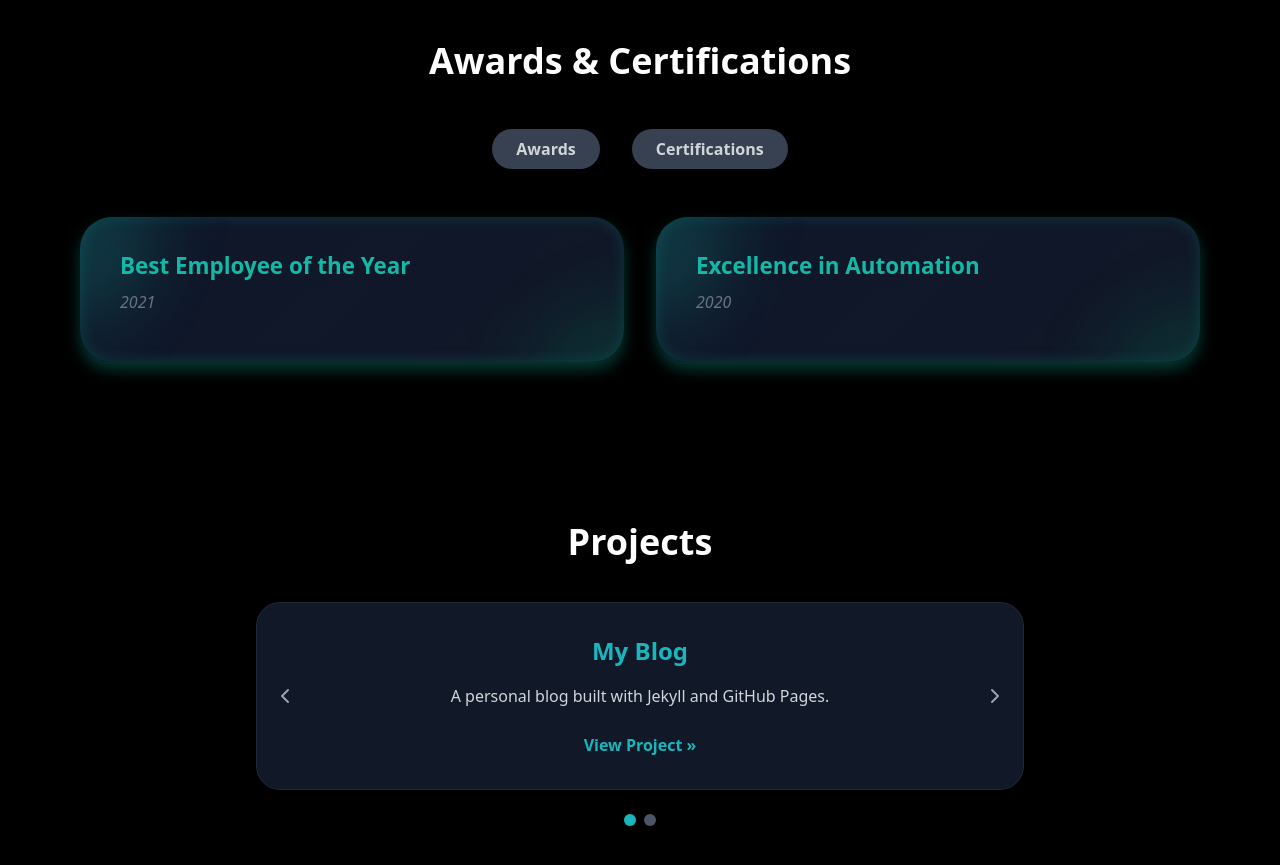
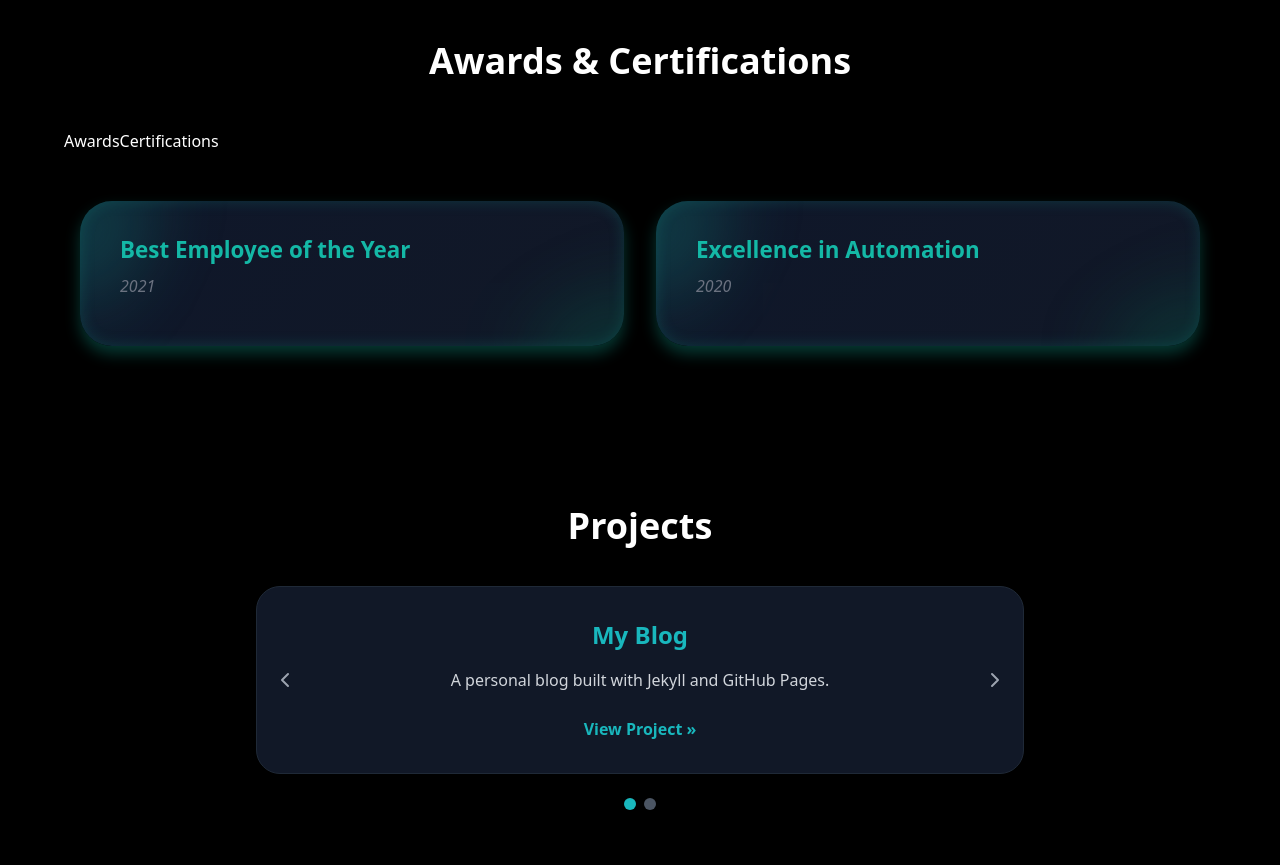
Before and after one commit to srideviblogs/my-portfolio-react, a React (Create React App) app: page / in a window 1280 px wide. Shown: the part 3020-3885 px from the top of the page. Built offline with nearby package versions, Linux system fonts and the light colour scheme.

Commit message:
Update AwardsCertifications.js

```diff
--- a/src/components/AwardsCertifications.js
+++ b/src/components/AwardsCertifications.js
@@ -15,7 +15,6 @@ const awards = [
     description:
       "Recognized by Infosys for delivering innovative automation solutions.",
   },
-  // Add more awards here
 ];
 
 const certifications = [
@@ -35,12 +34,11 @@ const certifications = [
     description:
       "Demonstrated proficiency in Kubernetes cluster administration and management.",
   },
-  // Add more certifications here
 ];
 
 const AwardsCertifications = () => {
-  const [activeTab, setActiveTab] = React.useState("awards");
-  const [expandedIndex, setExpandedIndex] = React.useState(null);
+  const [activeTab, setActiveTab] = useState("awards");
+  const [expandedIndex, setExpandedIndex] = useState(null);
 
   const toggleExpand = (index) => {
     setExpandedIndex(expandedIndex === index ? null : index);
@@ -53,37 +51,33 @@ const AwardsCertifications = () => {
       <div className="max-w-6xl mx-auto">
         <h2 className="text-4xl font-bold text-center mb-12">Awards & Certifications</h2>
 
-        {/* Tabs */}
-        <div className="flex justify-center gap-8 mb-12">
+        {/* Custom Tab Buttons */}
+        <div className="section-container mb-12">
+          <div className="tab-box">
             <button
+              className={activeTab === "awards" ? "active" : ""}
+              aria-pressed={activeTab === "awards"}
               onClick={() => {
                 setActiveTab("awards");
                 setExpandedIndex(null);
               }}
-            className={`px-6 py-2 font-semibold rounded-full transition ${
-              activeTab === "awards"
-                ? "bg-tealcustom text-black"
-                : "bg-gray-800 hover:bg-gray-700"
-            }`}
             >
               Awards
             </button>
             <button
+              className={activeTab === "certifications" ? "active" : ""}
+              aria-pressed={activeTab === "certifications"}
               onClick={() => {
                 setActiveTab("certifications");
                 setExpandedIndex(null);
               }}
-            className={`px-6 py-2 font-semibold rounded-full transition ${
-              activeTab === "certifications"
-                ? "bg-tealcustom text-black"
-                : "bg-gray-800 hover:bg-gray-700"
-            }`}
             >
               Certifications
             </button>
           </div>
+        </div>
 
-        {/* Content Grid */}
+        {/* Cards */}
         <div className={`unique-grid ${activeTab === "awards" ? "awards-grid" : "certs-grid"}`}>
           {items.map((item, idx) => (
             <motion.div
@@ -119,7 +113,6 @@ const AwardsCertifications = () => {
                     View Certificate
                   </a>
                 )}
-
                 <AnimatePresence>
                   {expandedIndex === idx && (
                     <motion.p
```
Lines whose indentation alone changed are shown as unchanged.
